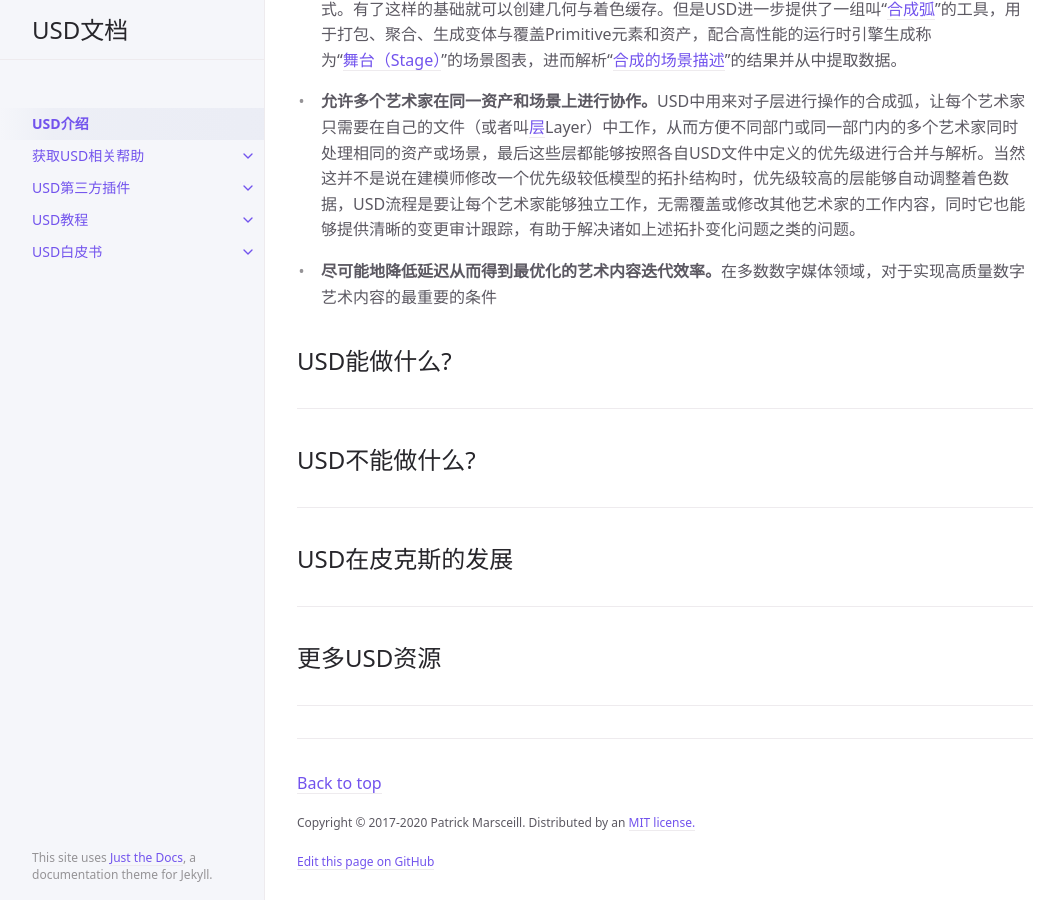
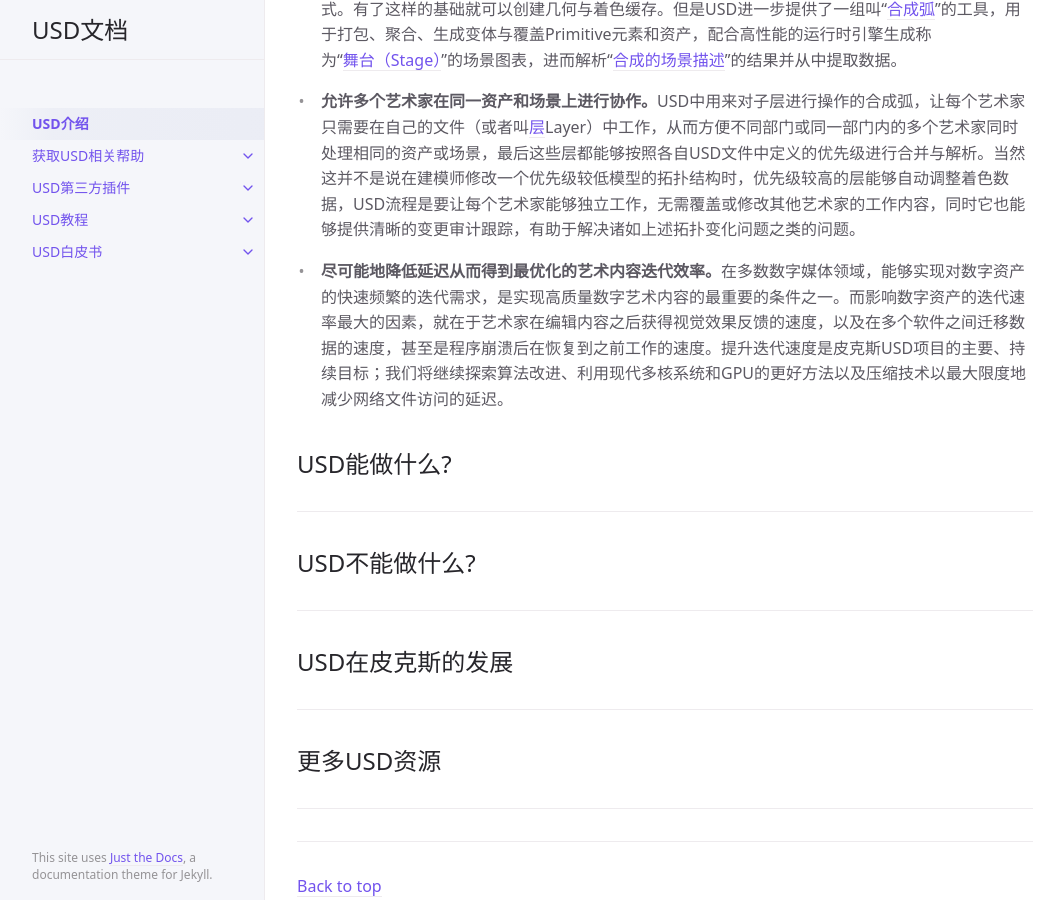
Before and after one commit to szxk/docs.usd, a Jekyll site: the page built from index.md, in a window 1280 px wide and 900 px high, scrolled down 1414 px. Shown: the whole window, without its empty margins (107-1171 px from the left). Built offline with Jekyll 4.4.1, drawn with Linux system fonts in a browser that asks for light colours.

Commit message:
Update index.md

```diff
--- a/index.md
+++ b/index.md
@@ -29,7 +29,7 @@ USD是皮克斯3D图形管线的核心，被使用在每个3D制作和渲染应
 
 - **允许多个艺术家在同一资产和场景上进行协作。**USD中用来对子层进行操作的合成弧，让每个艺术家只需要在自己的文件（或者叫[层](https://graphics.pixar.com/usd/docs/USD-Glossary.html#USDGlossary-Layer)Layer）中工作，从而方便不同部门或同一部门内的多个艺术家同时处理相同的资产或场景，最后这些层都能够按照各自USD文件中定义的优先级进行合并与解析。当然这并不是说在建模师修改一个优先级较低模型的拓扑结构时，优先级较高的层能够自动调整着色数据，USD流程是要让每个艺术家能够独立工作，无需覆盖或修改其他艺术家的工作内容，同时它也能够提供清晰的变更审计跟踪，有助于解决诸如上述拓扑变化问题之类的问题。
 
-- **尽可能地降低延迟从而得到最优化的艺术内容迭代效率。**在多数数字媒体领域，对于实现高质量数字艺术内容的最重要的条件
+- **尽可能地降低延迟从而得到最优化的艺术内容迭代效率。**在多数数字媒体领域，能够实现对数字资产的快速频繁的迭代需求，是实现高质量数字艺术内容的最重要的条件之一。而影响数字资产的迭代速率最大的因素，就在于艺术家在编辑内容之后获得视觉效果反馈的速度，以及在多个软件之间迁移数据的速度，甚至是程序崩溃后在恢复到之前工作的速度。提升迭代速度是皮克斯USD项目的主要、持续目标；我们将继续探索算法改进、利用现代多核系统和GPU的更好方法以及压缩技术以最大限度地减少网络文件访问的延迟。
 
 ## USD能做什么?
 ---
```
